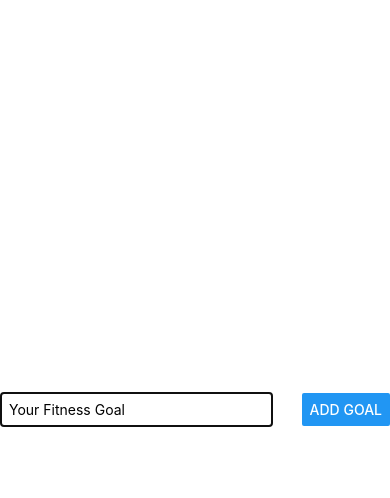
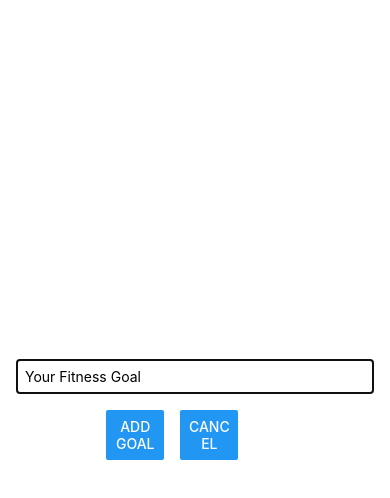
Before and after one commit to dannguyen9219/RNCourse, a React Native app: screen / in a window 390 px wide. Both pictures are taken after a click on the button "ADD NEW GOAL". Shown: the top 498 px of the page. Built offline with nearby package versions, Linux system fonts and the light colour scheme.

Commit message:
styling the modal and the buttons

```diff
--- a/components/goal-input.jsx
+++ b/components/goal-input.jsx
@@ -26,10 +26,14 @@
           onChangeText={goalInputHandler}
           value={enteredGoal}
         />
-        <Button
-          title="Add Goal"
-          onPress={addGoalHandler}
-        />
+        <View style={styles.buttonContainer}>
+          <View style={styles.button}>
+            <Button title="Add Goal" onPress={addGoalHandler} />
+          </View>
+          <View style={styles.button}>
+            <Button title="Cancel" />
+          </View>
+        </View>
       </View>
     </Modal>
   )
@@ -38,9 +42,10 @@
 const styles = StyleSheet.create({
   inputContainer: {
     flex: 1, // This will make the input container take up 1/4 of the screen
-    flexDirection: 'row',
-    justifyContent: 'space-between',
+    flexDirection: 'column',
+    justifyContent: 'center',
     alignItems: 'center',
+    padding: 16,
     marginBottom: 24,
     borderBottomWidth: 1,
     borderBottomColor: '#cccccc',
@@ -48,8 +53,15 @@
   textInput: {
     borderWidth: 1,
     borderColor: "#cccccc",
-    width: "70%",
-    marginRight: 8,
+    width: "100%",
     padding: 8,
   },
+  buttonContainer: {
+    marginTop: 16,
+    flexDirection: 'row',
+  },
+  button: {
+    width: "30%",
+    marginHorizontal: 8,
+  },
 })
```
